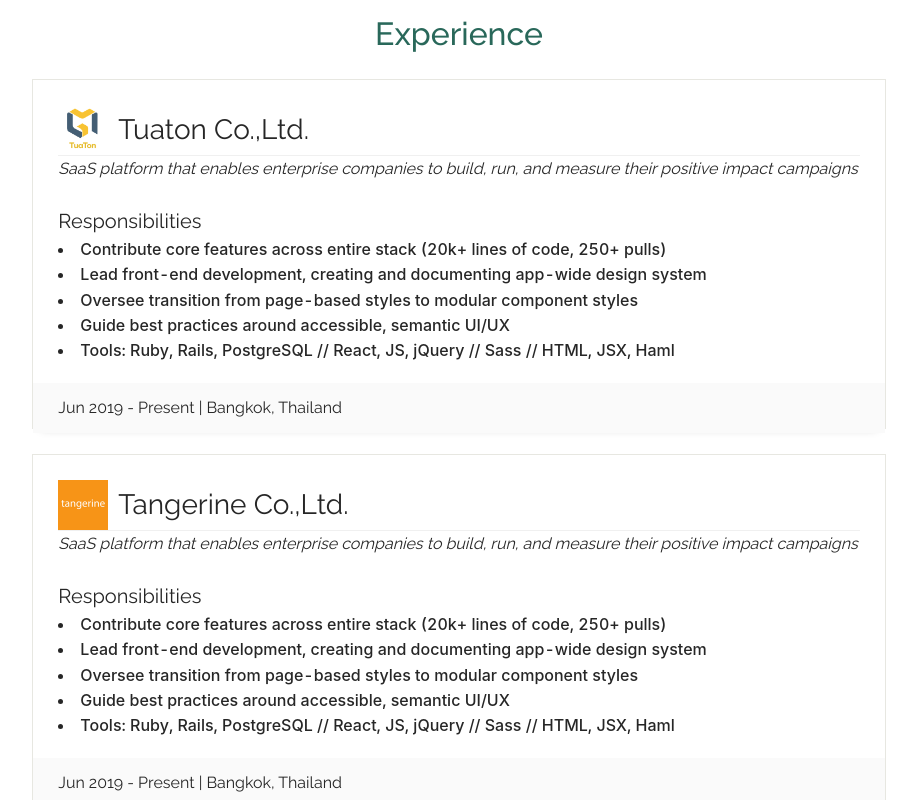
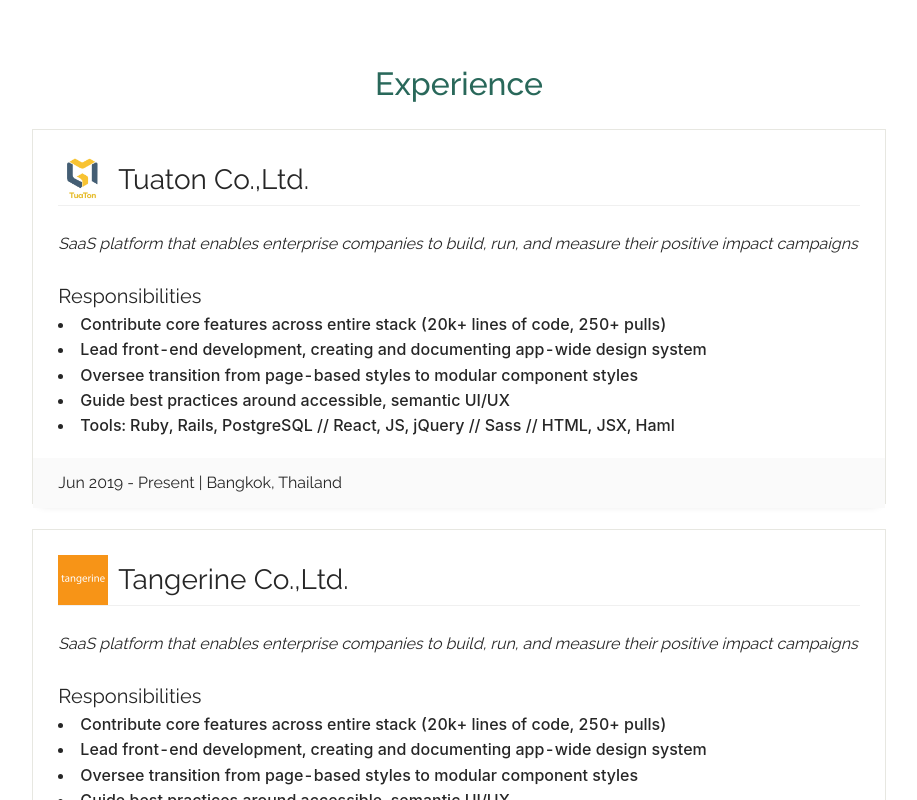
Before and after one commit to ktno/kittinan.site, a React app: page /about in a window 1280 px wide. Shown: the part 2000-2800 px from the top of the page, without its empty margins (181-1098 px from the left). Built offline with nearby package versions, Linux system fonts and the light colour scheme; a web font is replaced by a local one.

Commit message:
style: add padding of description in rectangle style in About

```diff
--- a/src/pages/about/index.js
+++ b/src/pages/about/index.js
@@ -222,7 +222,10 @@ const About = () => {
                     <Divider style={{ margin: 0 }} />
                     <Col>
                       <Row>
-                        <Text className='text' style={{ fontStyle: 'italic' }}>
+                        <Text
+                          className='text'
+                          style={{ fontStyle: 'italic', marginTop: 25 }}
+                        >
                           SaaS platform that enables enterprise companies to
                           build, run, and measure their positive impact
                           campaigns
@@ -296,7 +299,10 @@ const About = () => {
                     <Divider style={{ margin: 0 }} />
                     <Col>
                       <Row>
-                        <Text className='text' style={{ fontStyle: 'italic' }}>
+                        <Text
+                          className='text'
+                          style={{ fontStyle: 'italic', marginTop: 25 }}
+                        >
                           SaaS platform that enables enterprise companies to
                           build, run, and measure their positive impact
                           campaigns
--- a/src/pages/about/style.css
+++ b/src/pages/about/style.css
@@ -6,7 +6,7 @@
   border-color: rgba(207, 207, 196, 0.5);
   text-align: left;
   padding: 25px;
-  height: 350px;
+  height: 375px;
 }
 
 .rectangle-container {
```
